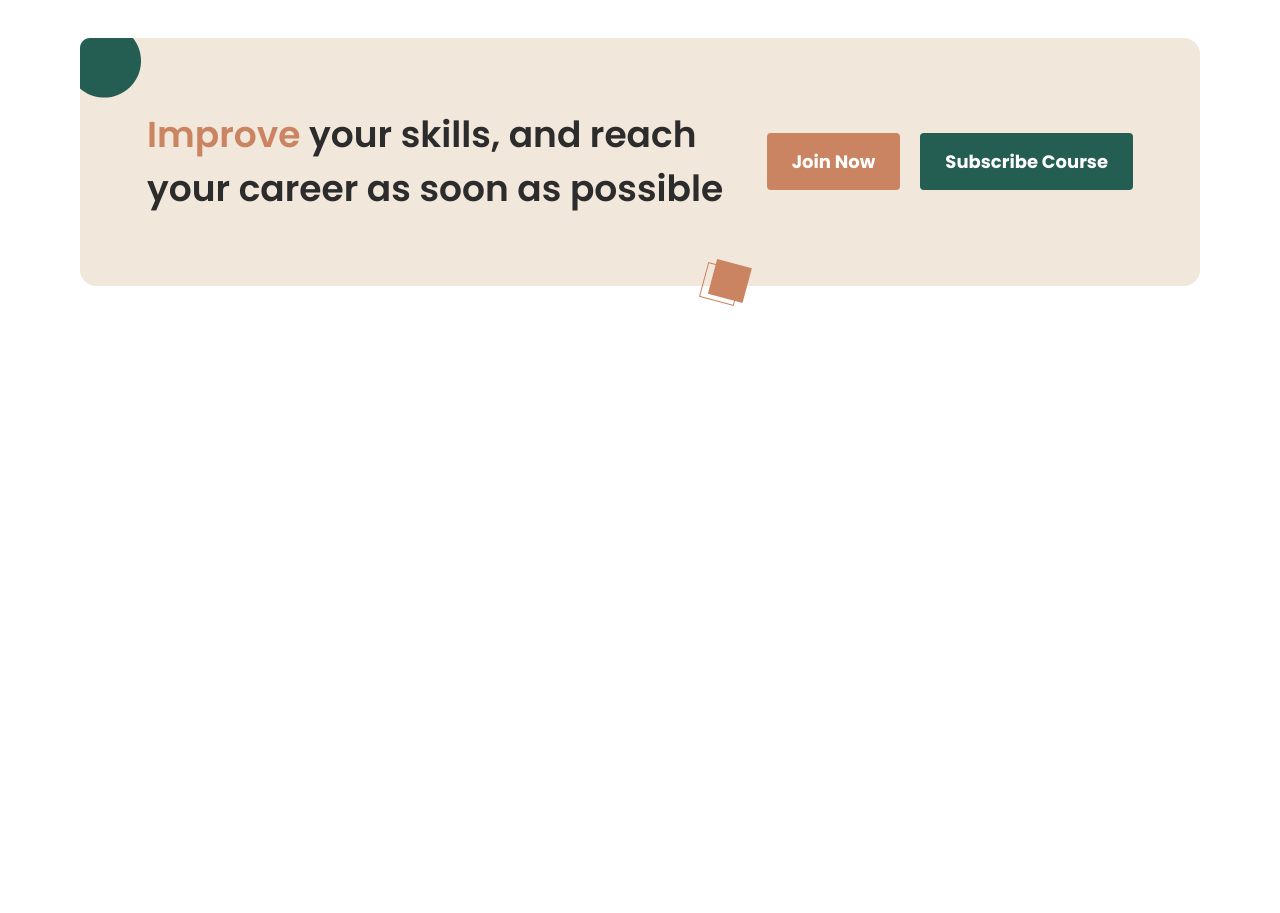
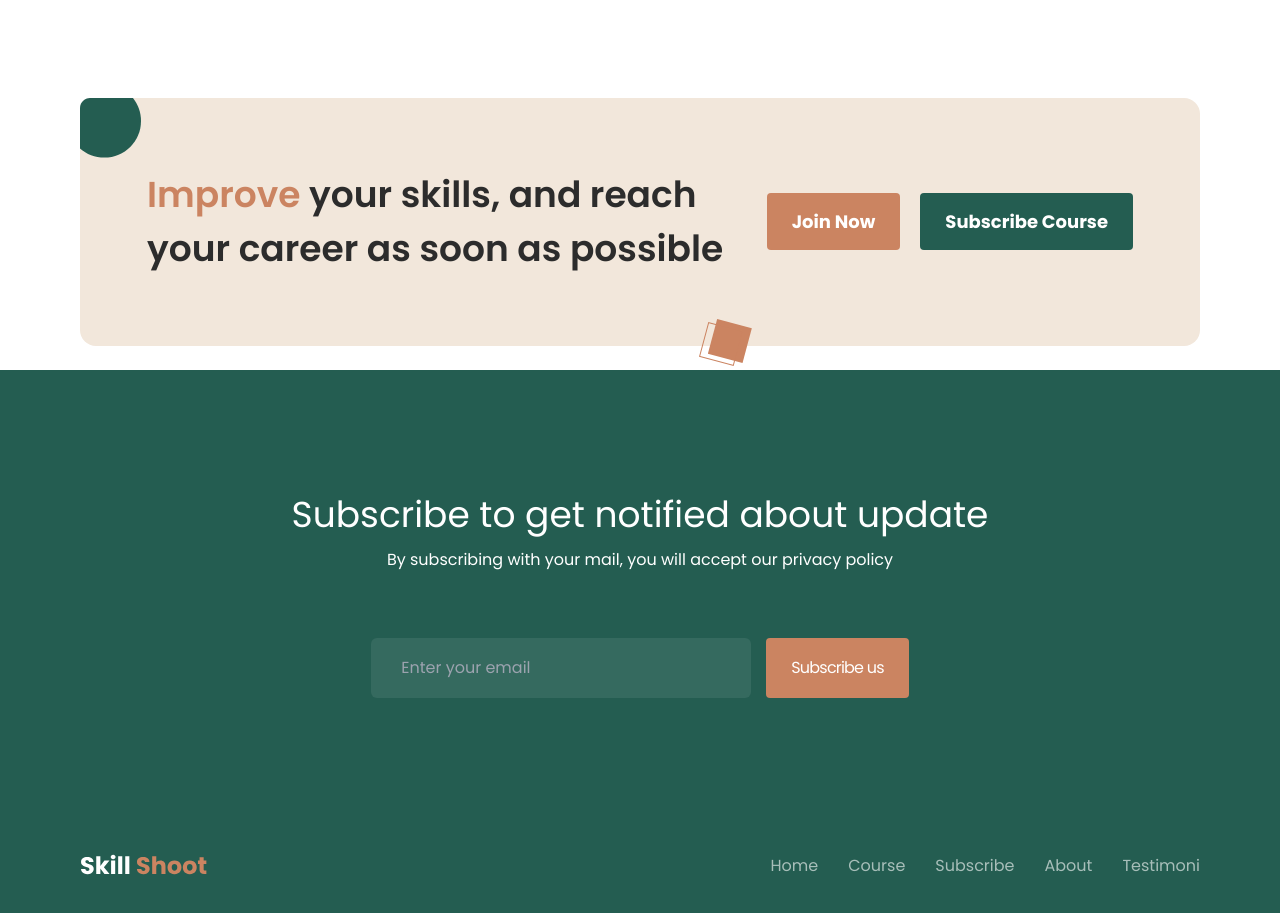
Before and after one commit to Fahim1837/web-appick, a React (Vite) app: page / in a window 1280 px wide. Shown: the part 2732-3645 px from the top of the page. Before the commit the page ends 3242 px from the top, so only its background shows below. Built offline with nearby package versions, Linux system fonts and the light colour scheme.

Commit message:
1. Prettier Applied 2. Footer Section Completed

```diff
--- a/src/App.tsx
+++ b/src/App.tsx
@@ -1,4 +1,5 @@
 import About from './components/about'
+import Footer from './components/footer'
 import Header from './components/header'
 import Hero from './components/hero'
 import Join from './components/join'
@@ -16,7 +17,7 @@ function App() {
             <Profile />
             <About />
             <Join />
-            <div className="mb-56" />
+            <Footer />
         </div>
     )
 }
--- a/src/components/about/Right.tsx
+++ b/src/components/about/Right.tsx
@@ -5,7 +5,7 @@ import icon4 from '../../assets/image/icon4.png'
 import line from '../../assets/svg/line2.svg'
 
 interface Props {
-    icon: string,
+    icon: string
     text: string
 }
 
@@ -17,21 +17,21 @@ const about = {
     card: [
         {
             icon: icon1,
-            text: '15K People Join'
+            text: '15K People Join',
         },
         {
             icon: icon2,
-            text: 'Trusted Mentor'
+            text: 'Trusted Mentor',
         },
         {
             icon: icon3,
-            text: '30+ Free Videos'
+            text: '30+ Free Videos',
         },
         {
             icon: icon4,
-            text: '100+ Premium Videos'
-        }
-    ]
+            text: '100+ Premium Videos',
+        },
+    ],
 }
 
 function Card({ icon, text }: Props) {
@@ -50,13 +50,18 @@ function Right() {
             <div>
                 <h2 className="font-bold text-5xl text-text-100 leading-normal">
                     {about.title[0]}
-                    <span className='font-bold text-5xl text-primary'>{about.title[1]}</span>
+                    <span className="font-bold text-5xl text-primary">
+                        {about.title[1]}
+                    </span>
                 </h2>
-                <img src={about.curve} className="absolute top-[60px] right-[40px]" />
-                <p className='mt-9'>{about.para1}</p>
-                <p className='mt-6'>{about.para2}</p>
+                <img
+                    src={about.curve}
+                    className="absolute top-[60px] right-[40px]"
+                />
+                <p className="mt-9">{about.para1}</p>
+                <p className="mt-6">{about.para2}</p>
             </div>
-            <div className='mt-9 grid grid-cols-2 gap-x-[106px] gap-y-[30px]'>
+            <div className="mt-9 grid grid-cols-2 gap-x-[106px] gap-y-[30px]">
                 {about.card.map((item, index) => (
                     <Card key={index} icon={item.icon} text={item.text} />
                 ))}
--- /dev/null
+++ b/src/components/footer/Email.tsx
@@ -0,0 +1,32 @@
+const email = {
+    title: 'Subscribe to get notified about update',
+    subtitle:
+        'By subscribing with your mail, you will accept our privacy policy',
+    input: 'Enter your email',
+    button: 'Subscribe us',
+}
+
+function Email() {
+    return (
+        <div>
+            <div className="text-center">
+                <h2 className="text-white text-4xl leading-normal">
+                    {email.title}
+                </h2>
+                <p className="text-white leading-9">{email.subtitle}</p>
+            </div>
+            <div className="mt-15 flex gap-[15px] justify-center ">
+                <input
+                    type="text"
+                    placeholder={email.input}
+                    className="py-[5px] pl-[30px] w-[380px] rounded-md bg-white/[8%] text-white leading-[50px] outline-none"
+                />
+                <button className="py-[5px] px-[25px] bg-secondary text-white leading-[50px] tracking-tighter rounded">
+                    {email.button}
+                </button>
+            </div>
+        </div>
+    )
+}
+
+export default Email
--- /dev/null
+++ b/src/components/footer/index.tsx
@@ -0,0 +1,17 @@
+import Logo from '../header/Logo'
+import Navbar from '../header/Navbar'
+import Email from './Email'
+
+function Footer() {
+    return (
+        <div className="bg-primary  px-20 pt-[118px] pb-10">
+            <Email />
+            <div className="mt-[150px] flex justify-between items-center">
+                <Logo />
+                <Navbar />
+            </div>
+        </div>
+    )
+}
+
+export default Footer
--- a/src/components/join/index.tsx
+++ b/src/components/join/index.tsx
@@ -1,19 +1,24 @@
 import curve1 from '../../assets/svg/circle.svg'
 import curve2 from '../../assets/svg/cube.svg'
-
 
 function Text() {
     return (
         <div className="flex justify-between items-center  ">
             <div className="">
                 <h2 className="text-text-100 text-4xl font-semibold leading-normal">
-                        <span className="text-secondary text-4xl font-semibold leading-normal">Improve </span>
+                    <span className="text-secondary text-4xl font-semibold leading-normal">
+                        Improve{' '}
+                    </span>
                     your skills, and reach your career as soon as possible
                 </h2>
             </div>
             <div className="flex gap-5 h-full w-3/4 justify-end">
-                    <button className="bg-secondary font-bold text-white leading-normal text-lg px-[25px] py-[15px] rounded">Join Now</button>
-                    <button className="bg-primary font-bold text-white leading-normal text-lg px-[25px] py-[15px] rounded">Subscribe Course</button>
+                <button className="bg-secondary font-bold text-white leading-normal text-lg px-[25px] py-[15px] rounded">
+                    Join Now
+                </button>
+                <button className="bg-primary font-bold text-white leading-normal text-lg px-[25px] py-[15px] rounded">
+                    Subscribe Course
+                </button>
             </div>
         </div>
     )
@@ -21,11 +26,19 @@ function Text() {
 
 function Join() {
     return (
-        <div className='bg-text-0 mx-20 py-[70px] px-[67px] rounded-2xl relative'>
-            <Text/>
+        <div className="bg-text-0 mx-20 mb-6 py-[70px] px-[67px] rounded-2xl relative">
+            <Text />
             <div>
-                <img src={curve1} alt="Circle" className='absolute top-0 left-0' />
-                <img src={curve2} alt="Cube" className='absolute bottom-[-20px] right-[40%]' />
+                <img
+                    src={curve1}
+                    alt="Circle"
+                    className="absolute top-0 left-0"
+                />
+                <img
+                    src={curve2}
+                    alt="Cube"
+                    className="absolute bottom-[-20px] right-[40%]"
+                />
             </div>
         </div>
     )
--- /dev/null
+++ b/src/components/price/Active.tsx
@@ -0,0 +1,5 @@
+function Active() {
+    return <div>Active</div>
+}
+
+export default Active
--- /dev/null
+++ b/src/components/price/index.tsx
@@ -0,0 +1,11 @@
+import Active from './Active'
+
+function Price() {
+    return (
+        <div>
+            <Active />
+        </div>
+    )
+}
+
+export default Price
--- a/tailwind.config.js
+++ b/tailwind.config.js
@@ -4,15 +4,15 @@ export default {
     theme: {
         extend: {
             spacing: {
-                15: '3.75',  /* 60px */
-                25: '6.25rem'  /* 100px */
+                15: '3.75rem' /* 60px */,
+                25: '6.25rem' /* 100px */,
             },
             colors: {
                 primary: '#245D51',
                 secondary: '#CB8461',
                 text: {
-                      0: '#F2E7DB',
-                     50: '#808080',
+                    0: '#F2E7DB',
+                    50: '#808080',
                     100: '#2C2C2C',
                 },
             },
```
Also changed, not shown: src/components/about/index.tsx (+7 -7 lines). Lines whose indentation alone changed are shown as unchanged.
